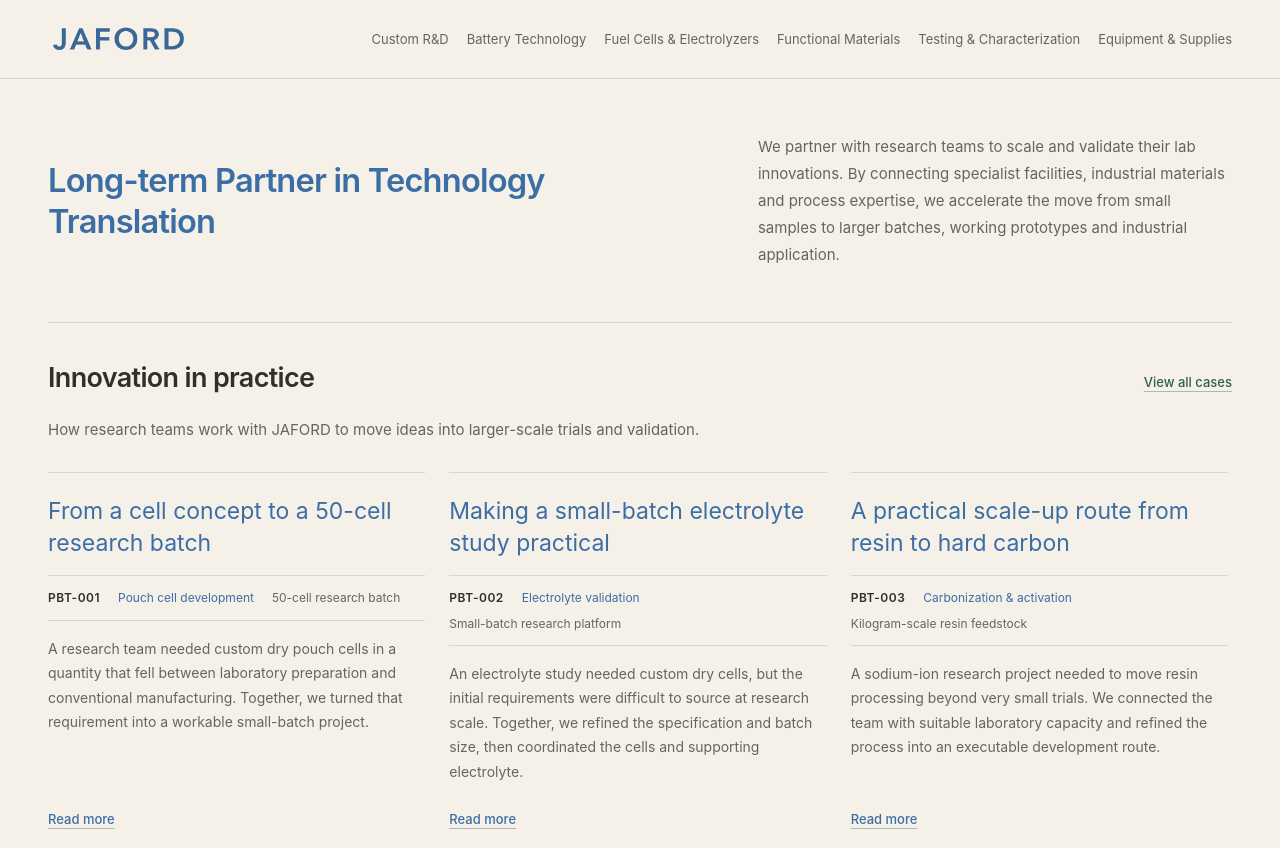
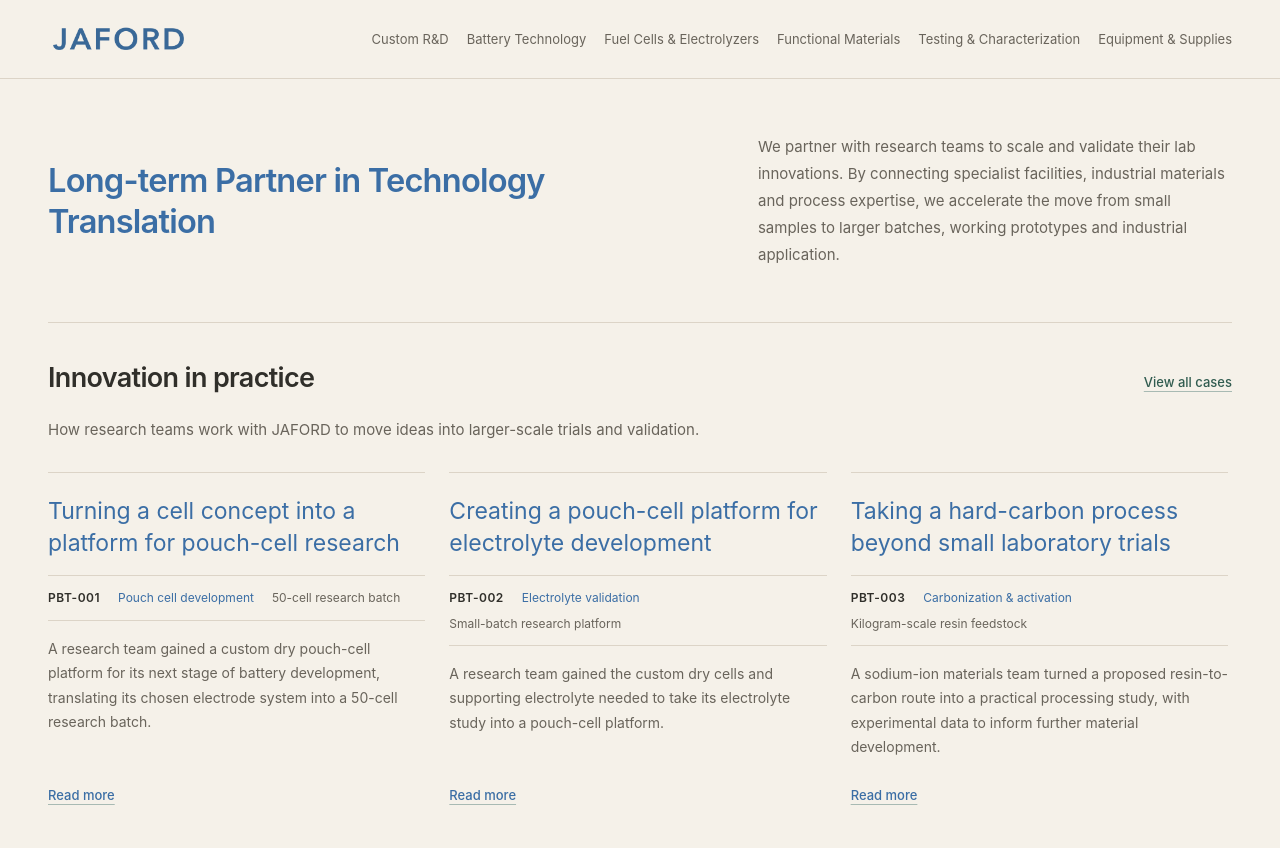
Before and after one commit to JoeyUSTC/Jaford-Website, a website built with Vite: page index.html in a window 1280 px wide. Shown: the top 848 px of the page. Built offline with nearby package versions, Linux system fonts and the light colour scheme.

Commit message:
Focus project stories on research value and remove promotional panels

```diff
--- a/src/cases.js
+++ b/src/cases.js
@@ -1,17 +1,17 @@
-// Completion and anonymous publication confirmed by the owner in the conversation.
+// Anonymous project accounts based on owner-confirmed records.
 export const cases = [
   {
     "id": "small-batch-dry-pouch-cells",
     "projectCode": "PBT-001",
-  "title": "From a cell concept to a 50-cell research batch",
+    "title": "Turning a cell concept into a platform for pouch-cell research",
     "category": "Pouch cell development",
-  "summary": "A research team needed custom dry pouch cells in a quantity that fell between laboratory preparation and conventional manufacturing. Together, we turned that requirement into a workable small-batch project.",
-  "requirement": "The team needed a research batch for further cell development, but supplier minimum quantities, schedules and cost made the original request difficult to place.",
-  "scope": "JAFORD compared specialist suppliers and worked through the technical and commercial constraints with the customer, finding a manufacturing partner able to accommodate the research-scale requirement.",
-  "outcome": "A batch of 50 custom dry pouch cells was successfully delivered within the customer’s budget, giving the team a practical platform for its next stage of validation.",
+    "summary": "A research team gained a custom dry pouch-cell platform for its next stage of battery development, translating its chosen electrode system into a 50-cell research batch.",
+    "requirement": "The team wanted to take a proposed electrode combination into a pouch-cell format. The next step required physical cells built around that system, giving the researchers a platform for further experimental work.",
+    "scope": "Working with the team and a specialist manufacturing partner, JAFORD translated the research requirements into a custom cell build. The collaboration brought the proposed materials and cell configuration together in a research batch.",
+    "outcome": "The delivery of 50 custom dry pouch cells gave the team a platform on which to pursue its next stage of validation. The value was the transition from a cell specification to physical research cells; subsequent testing would establish how the proposed system performed.",
     "deliverable": "50 custom dry pouch cells",
     "scale": "50-cell research batch",
-  "result": "Custom cells delivered within budget",
+    "result": "A custom pouch-cell platform for further validation",
     "engagement": "Custom cell sourcing & development coordination",
     "serviceId": "pouch-cell-customization",
     "serviceName": "Pouch-cell customization"
@@ -19,15 +19,15 @@ export const cases = [
   {
     "id": "electrolyte-validation-platform",
     "projectCode": "PBT-002",
-  "title": "Making a small-batch electrolyte study practical",
+    "title": "Creating a pouch-cell platform for electrolyte development",
     "category": "Electrolyte validation",
-  "summary": "An electrolyte study needed custom dry cells, but the initial requirements were difficult to source at research scale. Together, we refined the specification and batch size, then coordinated the cells and supporting electrolyte.",
-  "requirement": "The customer wanted a dry pouch-cell platform for evaluating an electrolyte. The initial combination of technical targets, quantity and budget was difficult to source.",
-  "scope": "After reviewing multiple suppliers, JAFORD worked with the team to redefine the purchase quantity and cell specification while keeping the electrolyte study at the centre of the project.",
-  "outcome": "The revised cells were successfully procured, along with the supporting electrolyte. This brought cell preparation and electrolyte sourcing into one coordinated research package.",
+    "summary": "A research team gained the custom dry cells and supporting electrolyte needed to take its electrolyte study into a pouch-cell platform.",
+    "requirement": "The customer wanted to investigate an electrolyte in a defined pouch-cell system. Cell design and preparation needed to support that research question so the team could move from a proposed study to experimental work.",
+    "scope": "JAFORD and the research team refined the cell specification and batch size around the intended electrolyte evaluation. We then brought the custom dry cells and supporting electrolyte together for the study.",
+    "outcome": "The cells and electrolyte were delivered, establishing a physical platform for the team’s planned evaluation. With the cell platform in place, the researchers could focus their next experiments on the electrolyte and its interaction with the chosen electrode system.",
     "deliverable": "Custom dry cells and supporting electrolyte",
     "scale": "Small-batch research platform",
-  "result": "A workable cell and electrolyte package",
+    "result": "A pouch-cell platform for the planned electrolyte study",
     "engagement": "Joint specification refinement & procurement",
     "serviceId": "pouch-cell-customization",
     "serviceName": "Pouch-cell customization"
@@ -35,15 +35,15 @@ export const cases = [
   {
     "id": "resin-to-hard-carbon",
     "projectCode": "PBT-003",
-  "title": "A practical scale-up route from resin to hard carbon",
+    "title": "Taking a hard-carbon process beyond small laboratory trials",
     "category": "Carbonization & activation",
-  "summary": "A sodium-ion research project needed to move resin processing beyond very small trials. We connected the team with suitable laboratory capacity and refined the process into an executable development route.",
-  "requirement": "The project involved kilogram-scale resin feedstock, while many factories only accepted much larger batches or could not accommodate the requested processing conditions.",
-  "scope": "JAFORD brought together the customer, experienced processing partners and a suitable laboratory to reconcile the proposed route with practical equipment and batch-size constraints.",
-  "outcome": "The collaboration established a workable carbonization and activation route at research-relevant scale, with laboratory processing and supporting experimental data for further material evaluation.",
+    "summary": "A sodium-ion materials team turned a proposed resin-to-carbon route into a practical processing study, with experimental data to inform further material development.",
+    "requirement": "The team wanted to explore a hard-carbon route beyond very small trials, working with kilogram-scale resin feedstock. The challenge was to turn the proposed thermal and activation sequence into a process that could be carried out and evaluated.",
+    "scope": "JAFORD worked with the researchers, processing specialists and a laboratory to refine the route against actual equipment and batch conditions. This brought the material concept into an executable carbonization and activation study.",
+    "outcome": "The team gained a workable processing route and supporting experimental data for further material evaluation. That provided a basis for examining the proposed process at a larger working scale and deciding what to refine next.",
     "deliverable": "Research-scale carbon processing and experimental data",
     "scale": "Kilogram-scale resin feedstock",
-  "result": "A feasible processing route and validation data",
+    "result": "An executable processing study and data for further development",
     "engagement": "Process development & laboratory coordination",
     "serviceId": "carbonization-activation",
     "serviceName": "Carbonization & activation"
@@ -51,41 +51,41 @@ export const cases = [
   {
     "id": "sodium-ion-pouch-validation",
     "projectCode": "PBT-004",
-  "title": "Taking a sodium-ion concept into ampere-hour pouch cells",
+    "title": "Using ampere-hour pouch cells to guide sodium-ion development",
     "category": "Sodium-ion battery development",
-  "summary": "We coordinated materials, electrode coating and pouch-cell assembly to test a customer’s sodium-ion concept at a larger cell scale—and used the results to examine where the design needed refinement.",
-  "requirement": "The team wanted to validate its proposed cell system in ampere-hour pouch cells, bringing electrode preparation, electrolyte and assembly into one development project.",
-  "scope": "JAFORD coordinated material and electrolyte procurement, coating and cell assembly, while translating between the research team’s expectations and the manufacturing partner’s working assumptions.",
-  "outcome": "The cell results differed from the customer’s initial expectations. Working together, we identified gaps in the proposed approach and clarified the assumptions that needed to change for the next development iteration.",
+    "summary": "A research team tested its sodium-ion concept in ampere-hour pouch cells and used the gap between expected and observed results to identify what needed to change.",
+    "requirement": "The team wanted to find out how its proposed sodium-ion system would behave in ampere-hour pouch cells. That required the materials, electrode preparation, electrolyte and assembly to work together as a complete cell system.",
+    "scope": "JAFORD worked with the team and development partners to translate the proposed system into coated electrodes and assembled pouch cells. Throughout the project, we made the research and manufacturing assumptions explicit so the resulting cells could be assessed against the intended design.",
+    "outcome": "The cell results differed from the customer’s initial expectations. Together, we examined the gaps in the approach and the assumptions behind them. The larger-cell study gave the team evidence to guide its next iteration, rather than carrying the same assumptions forward untested.",
     "deliverable": "Ampere-hour pouch-cell validation and development findings",
     "scale": "Ampere-hour pouch-cell prototypes",
-  "result": "Design gaps identified through larger-cell validation",
+    "result": "Larger-cell evidence to guide the next design iteration",
     "engagement": "Joint cell development & validation",
     "serviceId": "pouch-cell-customization",
     "serviceName": "Pouch-cell customization"
   },
   {
-    id: "repeat-polymer-synthesis",
-    title: "Repeat polymer synthesis: material batches delivered",
-    category: "Polymer synthesis",
-    summary: "Repeat polymer preparation, coordinated through JAFORD’s partner network and completed with material batch delivery.",
-    requirement: "This project involved repeated preparation of a polymer material. The work was organized as custom synthesis, with material batches as the project deliverable.",
-    scope: "JAFORD coordinated the repeat synthesis work through its partner network. The project covered custom material preparation and delivery of the polymer batches.",
-    outcome: "The polymer material batches were delivered, completing the repeat synthesis project.",
-    deliverable: "Polymer material batches",
-    serviceId: "polymer-resin-synthesis",
-    serviceName: "Polymer & resin synthesis",
+    "id": "repeat-polymer-synthesis",
+    "title": "Repeat polymer synthesis for continued material development",
+    "category": "Polymer synthesis",
+    "summary": "A custom polymer project provided repeated material batches, giving the research team material for its ongoing development work.",
+    "requirement": "The project called for repeated preparation of a custom polymer. The material itself was needed for the team’s continuing research, rather than a standard product selected from a catalogue.",
+    "scope": "JAFORD organized repeat synthesis with specialist partners and delivered the polymer batches. The work focused on carrying the custom material requirement through to physical material availability.",
+    "outcome": "The team received repeated batches of the custom polymer, providing material for continued investigation. This made custom synthesis a practical part of the team’s ongoing material-development work.",
+    "deliverable": "Polymer material batches",
+    "serviceId": "polymer-resin-synthesis",
+    "serviceName": "Polymer & resin synthesis"
   },
   {
-    id: "resin-batch-11kg",
-    title: "Custom resin synthesis: 11 kg delivered",
-    category: "Resin synthesis",
-    summary: "A completed partner-coordinated resin synthesis project with delivery of 11 kg of resin.",
-    requirement: "This project involved custom resin preparation with a defined material delivery of 11 kg. It was organized as a partner-coordinated synthesis project.",
-    scope: "JAFORD coordinated the resin synthesis project and material delivery through its partner network.",
-    outcome: "The project was completed with delivery of 11 kg of resin. This delivered batch is the confirmed outcome of the engagement.",
-    deliverable: "11 kg of resin",
-    serviceId: "polymer-resin-synthesis",
-    serviceName: "Polymer & resin synthesis",
-  },
+    "id": "resin-batch-11kg",
+    "title": "Bringing custom resin development to an 11 kg material batch",
+    "category": "Resin synthesis",
+    "summary": "A custom synthesis project delivered 11 kg of resin, providing material for development work beyond small-sample preparation.",
+    "requirement": "The project required a custom resin in a kilogram-scale quantity. Moving to that quantity meant carrying the material requirement through a larger synthesis batch and into delivery.",
+    "scope": "JAFORD worked with synthesis partners to organize the resin preparation and deliver the batch, making the requested material available at the scale needed for the next stage of work.",
+    "outcome": "The team received 11 kg of custom resin. This made a larger quantity of the custom material available for the next stage of development, extending the work beyond small-sample preparation.",
+    "deliverable": "11 kg of resin",
+    "serviceId": "polymer-resin-synthesis",
+    "serviceName": "Polymer & resin synthesis"
+  }
 ];
--- a/src/pages.js
+++ b/src/pages.js
@@ -48,7 +48,7 @@ export function caseCatalog() {
   return `${header("Project experience", "Custom development cases", "From small-batch materials to larger-cell validation: selected projects developed with research teams and specialist partners.")}<section class="container catalog-section case-index"><div class="completed-project-list">${caseSummaries()}</div></section>`;
 }
 export function caseDetail(item) {
-  return `<article class="container detail-page case-study"><nav class="breadcrumbs" aria-label="Breadcrumb"><a href="#/">Home</a><span>/</span><a href="#/cases">Case studies</a></nav><p class="eyebrow">${item.projectCode ? `${e(item.projectCode)} · ` : ""}${e(item.category)}</p><h1 tabindex="-1">${e(item.title)}</h1><p class="detail-description">${e(item.summary)}</p><div class="case-layout"><div>${[["The starting point",item.requirement],["Working together",item.scope],["What changed",item.outcome]].map(([heading,body])=>`<section class="case-chapter"><h2>${heading}</h2><p>${e(body)}</p></section>`).join("")}</div><aside class="case-facts"><h2>Project at a glance</h2><dl>${item.projectCode ? `<dt>Project ID</dt><dd>${e(item.projectCode)}</dd>` : ""}<dt>Focus</dt><dd>${e(item.category)}</dd><dt>Collaboration</dt><dd>${e(item.engagement || "Partner-coordinated custom synthesis")}</dd>${item.scale ? `<dt>Development scale</dt><dd>${e(item.scale)}</dd>` : ""}<dt>Project outcome</dt><dd>${e(item.deliverable)}</dd></dl></aside></div><div class="detail-next">${link(`#/services/${item.serviceId}`,item.serviceName)}${inquiry("Discuss a similar project","Custom R&D project",item.title)}</div>${link("#/cases","All case studies")}</article>`;
+  return `<article class="container detail-page case-study"><nav class="breadcrumbs" aria-label="Breadcrumb"><a href="#/">Home</a><span>/</span><a href="#/cases">Case studies</a></nav><p class="eyebrow">${item.projectCode ? `${e(item.projectCode)} · ` : ""}${e(item.category)}</p><h1 tabindex="-1">${e(item.title)}</h1><p class="detail-description">${e(item.summary)}</p><div class="case-narrative">${[["The research goal",item.requirement],["Developing the approach",item.scope],["What this enabled",item.outcome]].map(([heading,body])=>`<section class="case-chapter"><h2>${heading}</h2><p>${e(body)}</p></section>`).join("")}</div>${link("#/cases","All case studies")}</article>`;
 }
 export function home() {
   const serviceCard = (name, id, image) => [name, serviceURL(id), image];
--- a/src/style.css
+++ b/src/style.css
@@ -1438,3 +1438,9 @@ h1[tabindex="-1"]:focus,
 
 /* Stable project references across story previews and detail pages. */
 .project-code { color: var(--ink); font-weight: 600; letter-spacing: .04em; white-space: nowrap; }
+
+/* Project stories keep the reader focused on the research and its value. */
+.case-study { max-width: 920px; }
+.case-study .detail-description { max-width: 76ch; }
+.case-narrative { margin-top: 40px; }
+.case-study .case-chapter p { max-width: 80ch; font-size: 16px; line-height: 1.85; }
```
Also changed, not shown: AGENTS.md (+2 -0 lines), docs/content-sources.md (+2 -0 lines), tests/cases.spec.js (+6 -7 lines). Lines whose indentation alone changed are shown as unchanged.
